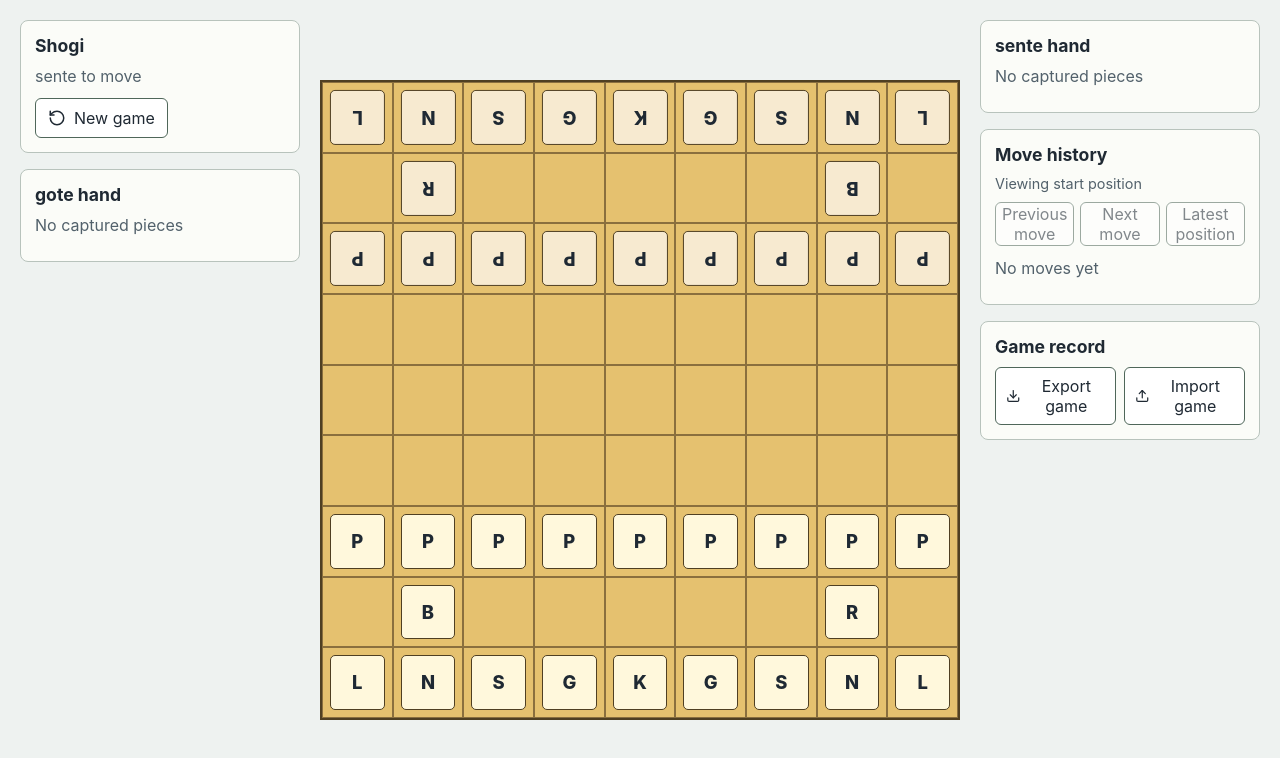
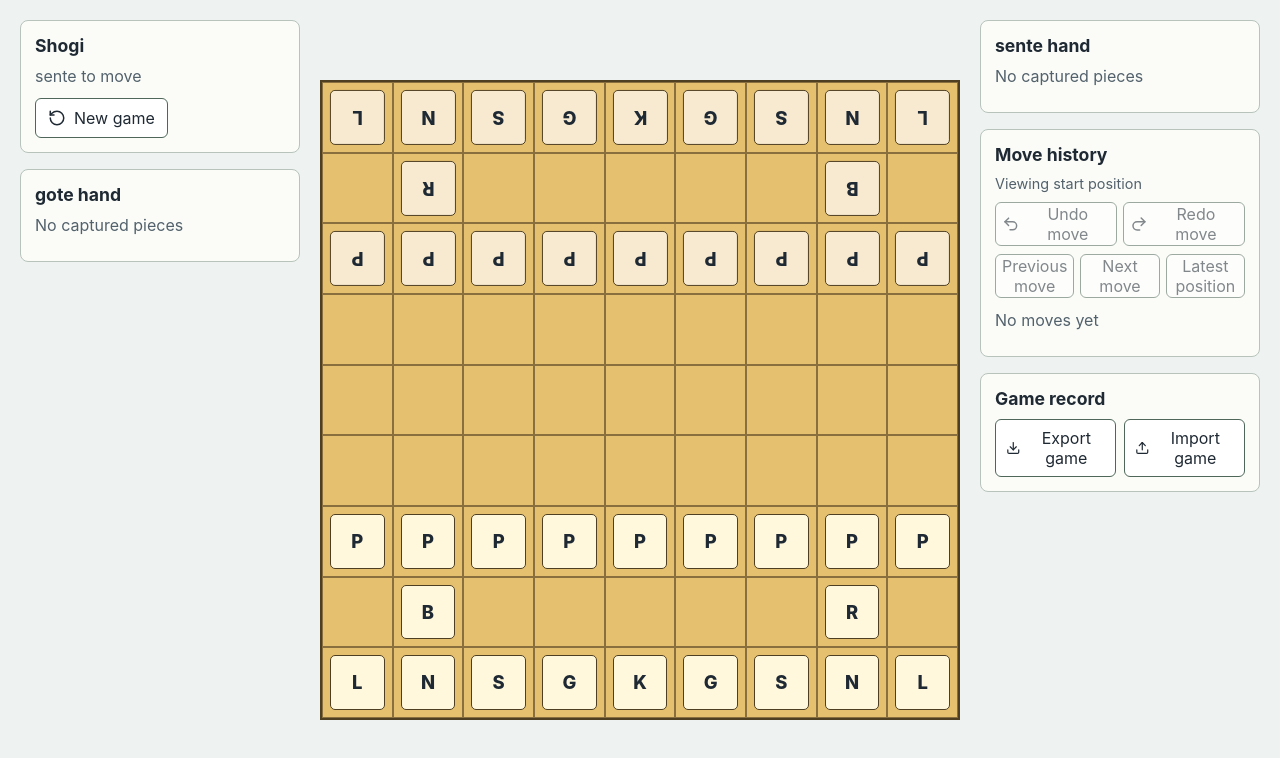
Before and after one commit to Kanon14/shogi, a React (Vite) app: page / in a window 1280 px wide. Shown: the top 758 px of the page. Built offline with nearby package versions, Linux system fonts and the light colour scheme.

Commit message:
feat: add active game undo and redo

```diff
--- a/src/components/GameShell.tsx
+++ b/src/components/GameShell.tsx
@@ -111,6 +111,7 @@ export function GameShell({ initialState }: GameShellProps) {
   );
   const [gameState, setGameState] = useState(initialRecord.activeState);
   const [positionHistory, setPositionHistory] = useState(initialRecord.positionHistory);
+  const [redoHistory, setRedoHistory] = useState<GameState[]>([]);
   const [reviewIndex, setReviewIndex] = useState(initialRecord.positionHistory.length - 1);
   const [selection, setSelection] = useState<Selection | null>(null);
   const [pendingPromotion, setPendingPromotion] = useState<BoardMove | null>(null);
@@ -135,18 +136,45 @@ export function GameShell({ initialState }: GameShellProps) {
     const nextState = createInitialGameState();
     setGameState(nextState);
     setPositionHistory([nextState]);
+    setRedoHistory([]);
     setReviewIndex(0);
     setSelection(null);
     setPendingPromotion(null);
   };
 
   const commitMove = (move: BoardMove | DropMove) => {
+    setRedoHistory([]);
     setGameState((state) => {
       const nextState = applyMove(state, move);
       setPositionHistory((history) => [...history, nextState]);
       setReviewIndex((index) => index + 1);
       return nextState;
     });
+  };
+
+  const undoMove = () => {
+    if (isReviewingHistory || pendingPromotion || positionHistory.length <= 1) return;
+
+    const undoneState = positionHistory[positionHistory.length - 1];
+    const nextHistory = positionHistory.slice(0, -1);
+    const nextState = nextHistory[nextHistory.length - 1];
+    setGameState(nextState);
+    setPositionHistory(nextHistory);
+    setRedoHistory((history) => [undoneState, ...history]);
+    setReviewIndex(nextHistory.length - 1);
+    setSelection(null);
+  };
+
+  const redoMove = () => {
+    if (isReviewingHistory || pendingPromotion || redoHistory.length === 0) return;
+
+    const [restoredState, ...remainingRedoHistory] = redoHistory;
+    const nextHistory = [...positionHistory, restoredState];
+    setGameState(restoredState);
+    setPositionHistory(nextHistory);
+    setRedoHistory(remainingRedoHistory);
+    setReviewIndex(nextHistory.length - 1);
+    setSelection(null);
   };
 
   const applyBoardMove = (move: BoardMove) => {
@@ -218,6 +246,7 @@ export function GameShell({ initialState }: GameShellProps) {
     const record = parseGameRecord(await file.text());
     setGameState(record.activeState);
     setPositionHistory(record.positionHistory);
+    setRedoHistory([]);
     setReviewIndex(record.positionHistory.length - 1);
     setSelection(null);
     setPendingPromotion(null);
@@ -264,6 +293,11 @@ export function GameShell({ initialState }: GameShellProps) {
           reviewIndex={reviewIndex}
           latestIndex={latestIndex}
           currentMoveIndex={isReviewingHistory && reviewIndex > 0 ? reviewIndex : null}
+          canUndo={positionHistory.length > 1}
+          canRedo={redoHistory.length > 0}
+          activeControlsDisabled={isReviewingHistory || pendingPromotion !== null}
+          onUndo={undoMove}
+          onRedo={redoMove}
           onPrevious={() => {
             setSelection(null);
             setReviewIndex((index) => Math.max(0, index - 1));
--- a/src/components/MoveHistory.tsx
+++ b/src/components/MoveHistory.tsx
@@ -1,3 +1,4 @@
+import { Redo2, Undo2 } from 'lucide-react';
 import type { MoveHistoryEntry } from '../game/types';
 
 type MoveHistoryProps = {
@@ -5,6 +6,11 @@ type MoveHistoryProps = {
   reviewIndex: number;
   latestIndex: number;
   currentMoveIndex: number | null;
+  canUndo: boolean;
+  canRedo: boolean;
+  activeControlsDisabled: boolean;
+  onUndo: () => void;
+  onRedo: () => void;
   onPrevious: () => void;
   onNext: () => void;
   onLatest: () => void;
@@ -22,6 +28,11 @@ export function MoveHistory({
   reviewIndex,
   latestIndex,
   currentMoveIndex,
+  canUndo,
+  canRedo,
+  activeControlsDisabled,
+  onUndo,
+  onRedo,
   onPrevious,
   onNext,
   onLatest,
@@ -30,6 +41,16 @@ export function MoveHistory({
     <section className="move-history" aria-label="Move history">
       <h2>Move history</h2>
       <p className="review-status">{reviewText(reviewIndex, latestIndex)}</p>
+      <div className="active-game-controls" aria-label="Active game controls">
+        <button type="button" onClick={onUndo} disabled={!canUndo || activeControlsDisabled}>
+          <Undo2 size={18} aria-hidden="true" />
+          Undo move
+        </button>
+        <button type="button" onClick={onRedo} disabled={!canRedo || activeControlsDisabled}>
+          <Redo2 size={18} aria-hidden="true" />
+          Redo move
+        </button>
+      </div>
       <div className="history-controls">
         <button type="button" onClick={onPrevious} disabled={reviewIndex === 0}>
           Previous move
--- a/src/styles/global.css
+++ b/src/styles/global.css
@@ -224,7 +224,15 @@ button:focus-visible {
   margin-bottom: 12px;
 }
 
-.history-controls button {
+.active-game-controls {
+  display: grid;
+  grid-template-columns: repeat(2, minmax(0, 1fr));
+  gap: 6px;
+  margin-bottom: 8px;
+}
+
+.history-controls button,
+.active-game-controls button {
   min-height: 36px;
   border: 1px solid #4f675a;
   border-radius: 6px;
@@ -233,7 +241,15 @@ button:focus-visible {
   cursor: pointer;
 }
 
-.history-controls button:disabled {
+.active-game-controls button {
+  display: inline-flex;
+  align-items: center;
+  justify-content: center;
+  gap: 6px;
+}
+
+.history-controls button:disabled,
+.active-game-controls button:disabled {
   cursor: not-allowed;
   opacity: 0.55;
 }
```
Also changed, not shown: 1 other file (tests, documents, lock files or other folders).
